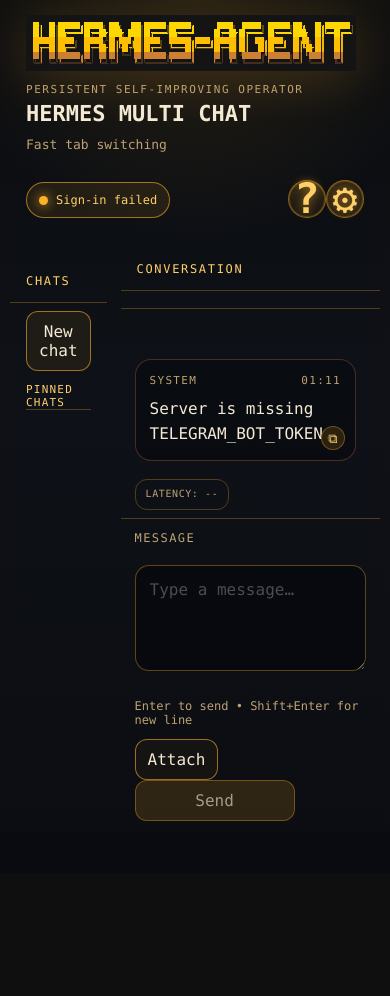
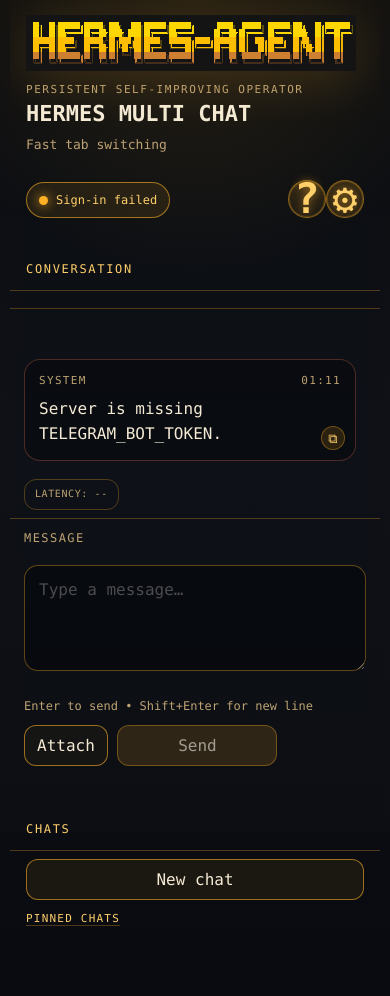
Before and after one commit to EmpireOperating/hermes-miniapp-v4, a Flask app: page /app in a window 390 px wide. Shown: the part 13-1009 px from the top of the page. Before the commit the page ends 834 px from the top, so only its background shows below. Run offline with Flask 3, Linux system fonts and the light colour scheme; data that the repository does not hold is empty; some libraries are stand-ins or nearby versions.

Commit message:
fix: stack mobile workspace panels

```diff
--- a/static/app.css
+++ b/static/app.css
@@ -1624,10 +1624,28 @@ textarea:disabled {
   .shell {
     width: min(100%, calc(100vw - env(safe-area-inset-left) - env(safe-area-inset-right) - 20px));
     max-width: calc(100vw - env(safe-area-inset-left) - env(safe-area-inset-right) - 20px);
-  }
-  .workspace { grid-template-columns: 1fr; }
+    overflow-x: hidden;
+  }
+  .workspace {
+    grid-template-columns: minmax(0, 1fr);
+    grid-template-areas:
+      "terminal"
+      "visual"
+      "sidebar";
+    gap: 10px;
+    overflow-x: hidden;
+  }
+  .sidebar {
+    min-width: 0;
+    max-width: 100%;
+    overflow-x: hidden;
+    padding: 8px 0 10px;
+  }
   .terminal-panel {
     min-height: auto;
+    min-width: 0;
+    max-width: 100%;
+    overflow-x: clip;
     grid-template-rows: auto auto auto auto auto auto;
   }
   .chat-tabs {
```
Also changed, not shown: tests/mobile_tab_carousel_css.test.mjs (+9 -0 lines).
